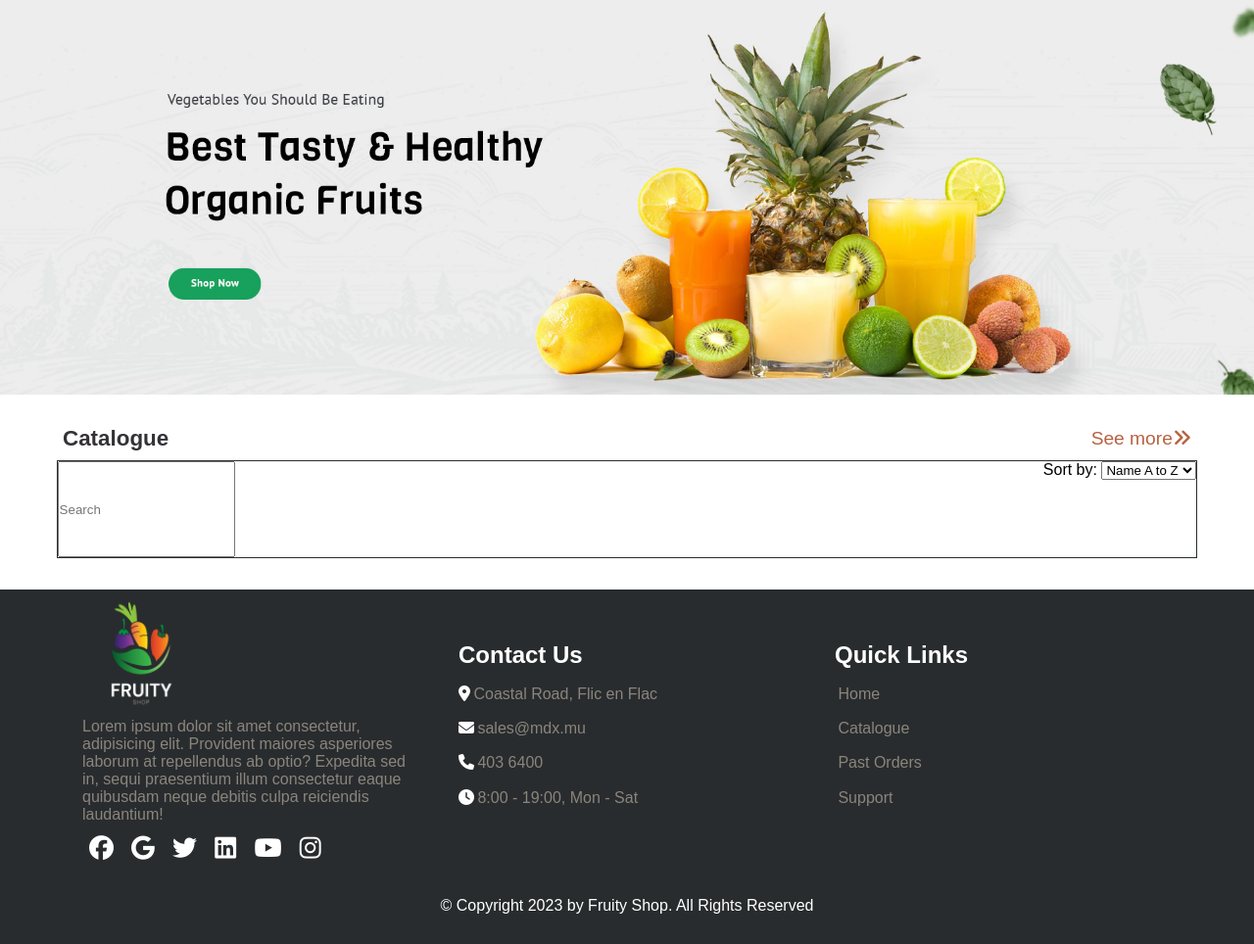
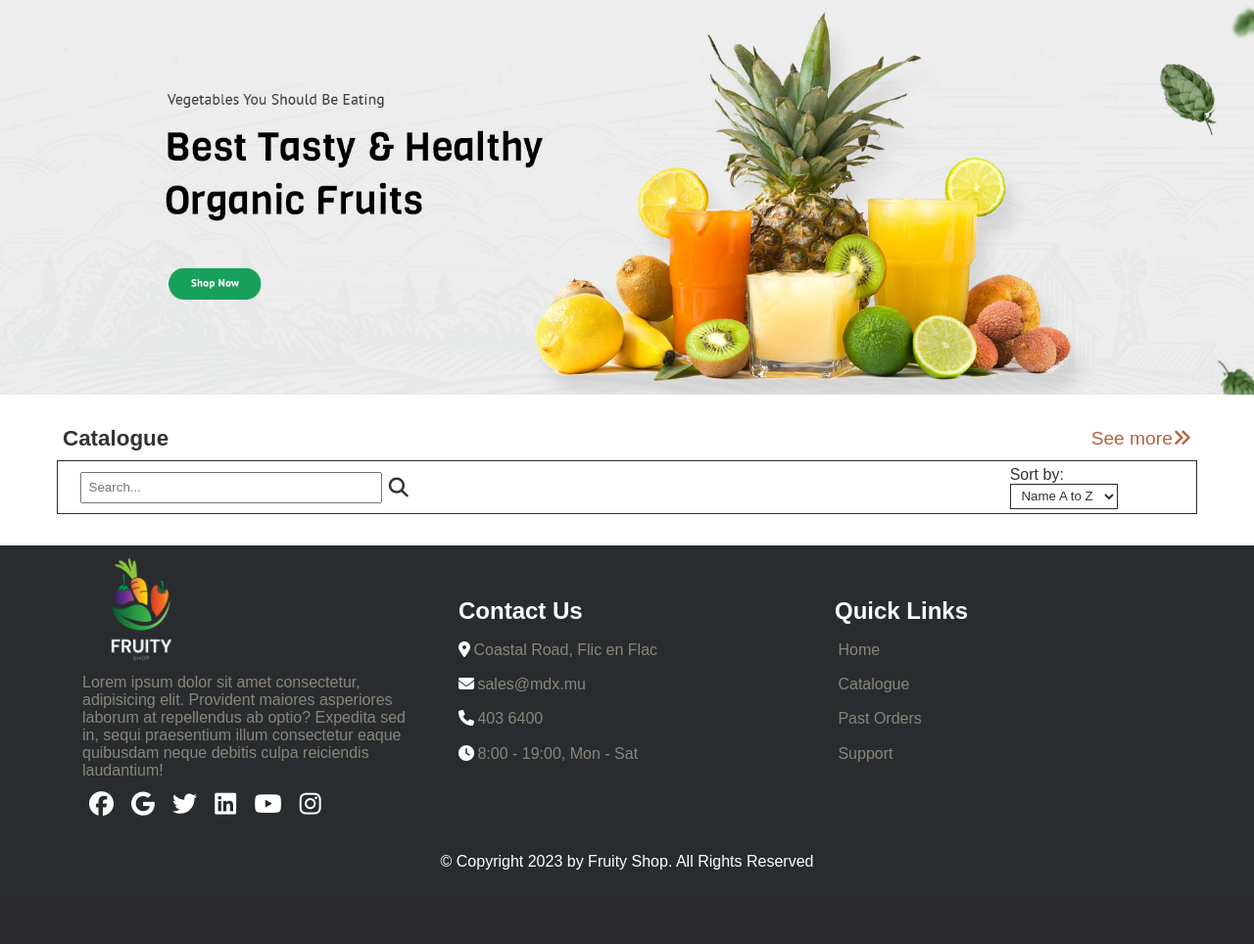
Before and after one commit to derecklhw/CST2120_Coursework2, a PHP site: page / in a window 1280 px wide. Shown: the part 1422-2386 px from the top of the page at 98% size. After the commit the page ends 2310 px from the top, so only its background shows below. Run offline with PHP 8.4, Linux system fonts and the light colour scheme; some libraries are stand-ins or nearby versions.

Commit message:
feat: add css style to search and sort functioonalioty

```diff
--- a/index.html
+++ b/index.html
@@ -102,14 +102,18 @@
         <div class="section-wrap">
           <div class="sub-section-title">
             <p>Catalogue</p>
-            <a href=""
-              >See more<span class="fa-solid fa-angles-right"></span
+            <a href="">
+              See more<span class="fa-solid fa-angles-right"></span
             ></a>
           </div>
 
           <div class="search-sorting-bar">
-            <input type="text" id="search-input" placeholder="Search" />
-            <div id="sort-input">
+            <div id="search-section">
+              <input type="text" id="search-input" placeholder="Search..." />
+              <a href="" class="fa-solid fa-magnifying-glass"></a>
+            </div>
+
+            <div id="sort-section">
               <label for="sort-format">Sort by:</label>
               <select name="sort-format" id="sort-format">
                 <option value="descending">Name A to Z</option>
--- a/styles/index.css
+++ b/styles/index.css
@@ -285,8 +285,44 @@ section {
 
 #catalogue .section-wrap .search-sorting-bar {
   width: 100%;
-  height: 100px;
+  height: 55px;
   border: solid 1px #292c2e;
   display: flex;
   justify-content: space-between;
+  align-items: center;
+  padding: 0 2%;
 }
+
+#search-section {
+  width: 30%;
+  display: flex;
+  align-items: center;
+  justify-content: space-between;
+}
+
+#search-section #search-input {
+  padding: 2%;
+  width: 92%;
+}
+
+#search-section a {
+  color: #343434;
+  text-decoration: none;
+  font-size: 20px;
+}
+
+#sort-section {
+  width: 15%;
+}
+
+#sort-section label {
+  color: #343236;
+}
+
+select {
+  padding: 2% 4%;
+  color: #343434;
+  background-color: transparent;
+  border: solid 1px #292c2e;
+
+}
```
